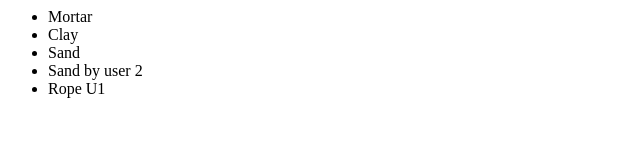
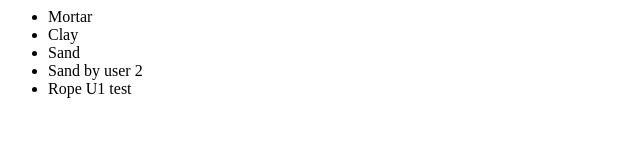
Before and after one commit to DonaldOkwuone/newgittest, a plain HTML site: page index.html in a window 1280 px wide. Shown: the full height of the page, 0-640 px from the left. Drawn offline with Linux system fonts and the light colour scheme.

Commit message:
made changes to same line with admin

```diff
--- a/index.html
+++ b/index.html
@@ -9,7 +9,7 @@
 					<li>Clay</li>
 					<li>Sand</li>
 					<li>Sand by user 2</li>
-					<li>Rope U1</li>
+					<li>Rope U1 test</li>
 				</ul>
 		</div>
 
```
